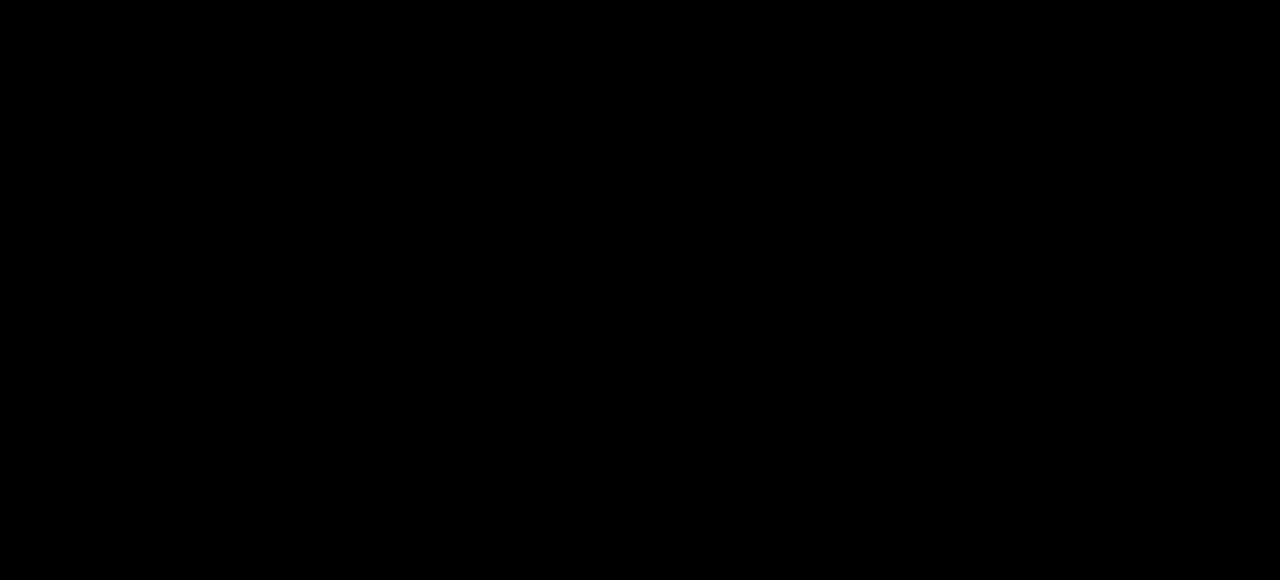
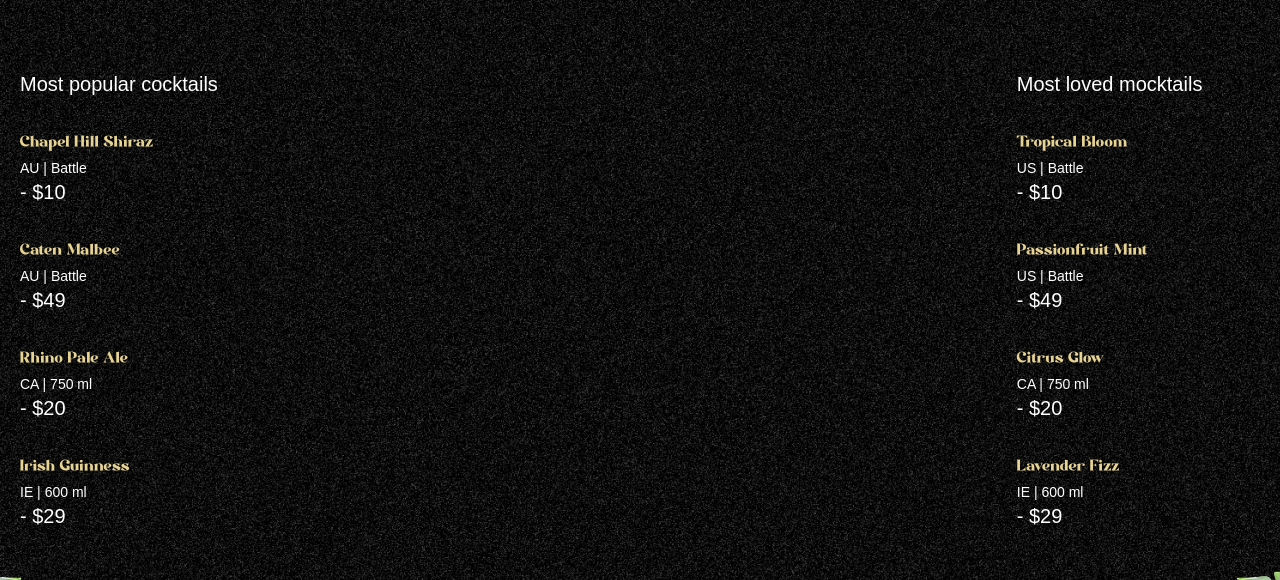
Before and after one commit to MarceM1/gsap_cocktails, a React (Vite) app: page / in a window 1280 px wide. Shown: the part 890-1470 px from the top of the page. Built offline with nearby package versions, Linux system fonts and the light colour scheme; a web font is replaced by a local one.

Commit message:
Implement cocktails section

```diff
--- a/src/App.jsx
+++ b/src/App.jsx
@@ -2,6 +2,7 @@
 import {ScrollTrigger, SplitText} from 'gsap/all'
 import Navbar from './components/Navbar'
 import Hero from './components/Hero'
+import Cocktails from './components/Cocktails'
 
 gsap.registerPlugin(ScrollTrigger, SplitText)
 
@@ -10,6 +11,7 @@
     <main >
         <Navbar />
         <Hero />
+        <Cocktails />
     </main>
   )
 }
--- /dev/null
+++ b/src/components/Cocktails.jsx
@@ -0,0 +1,80 @@
+import { cocktailLists, mockTailLists } from "../../constants";
+import gsap from "gsap";
+import { useGSAP } from "@gsap/react";
+import { ScrollTrigger } from "gsap/all";
+
+gsap.registerPlugin(ScrollTrigger);
+const Cocktails = () => {
+    useGSAP(() => {
+        const parallaxTimeline = gsap.timeline({
+            scrollTrigger: {
+                trigger: "#cocktails",
+                start: "top 30%",
+                end: "bottom 80%",
+                scrub: true,
+            },
+        })
+
+        parallaxTimeline
+            .from('#c-left-leaf', {
+                x:-100,
+                y:100
+            })
+            .from('#c-right-leaf', {
+                x:100,
+                y:100
+            })
+    },[])
+
+  return (
+    <section id="cocktails" className="noisy ">
+      <img
+        src="/images/cocktail-left-leaf.png"
+        alt="left-leaf"
+        id="c-left-leaf"
+      />
+      <img
+        src="/images/cocktail-right-leaf.png"
+        alt="right-leaf"
+        id="c-right-leaf"
+      />
+
+      <div className="list">
+        <div className="popular">
+          <h2>Most popular cocktails</h2>
+          <ul>
+            {cocktailLists.map(({ name, country, detail, price }, index) => (
+              <li key={index}>
+                <div className="me-28">
+                  <h3>{name}</h3>
+                  <p>
+                    {country} | {detail}
+                  </p>
+                  <span>- {price}</span>
+                </div>
+              </li>
+            ))}
+          </ul>
+        </div>
+         <div className="loved">
+          <h2>Most loved mocktails</h2>
+          <ul>
+            {mockTailLists.map(({ name, country, detail, price }, index) => (
+              <li key={index}>
+                <div className="me-28">
+                  <h3>{name}</h3>
+                  <p>
+                    {country} | {detail}
+                  </p>
+                  <span>- {price}</span>
+                </div>
+              </li>
+            ))}
+          </ul>
+        </div>
+      </div>
+    </section>
+  );
+};
+
+export default Cocktails;
--- a/src/components/Hero.jsx
+++ b/src/components/Hero.jsx
@@ -92,7 +92,7 @@
       );
 
     const startValue = isMobile ? "top 50%" : "center 60%";
-    const endValue = isMobile ? "120% top" : "bottom top";
+    const endValue = isMobile ? "165% top" : "bottom top";
 
 
     let videoTimelineRef = gsap.timeline({
--- a/src/components/Navbar.jsx
+++ b/src/components/Navbar.jsx
@@ -18,10 +18,13 @@
       "nav",
       {
         backgroundColor: "transparent",
+        backdropFilter: "blur(0px)",
+        webkitBackdropFilter: "blur(0px)",
       },
       {
         backgroundColor: "#00000050",
-        backgroundFilter: "blur(10px)",
+        backdropFilter: "blur(10px)",
+        webkitBackdropFilter: "blur(10px)",
         duration: 1,
         ease: "power1.inOut",
       }
```
